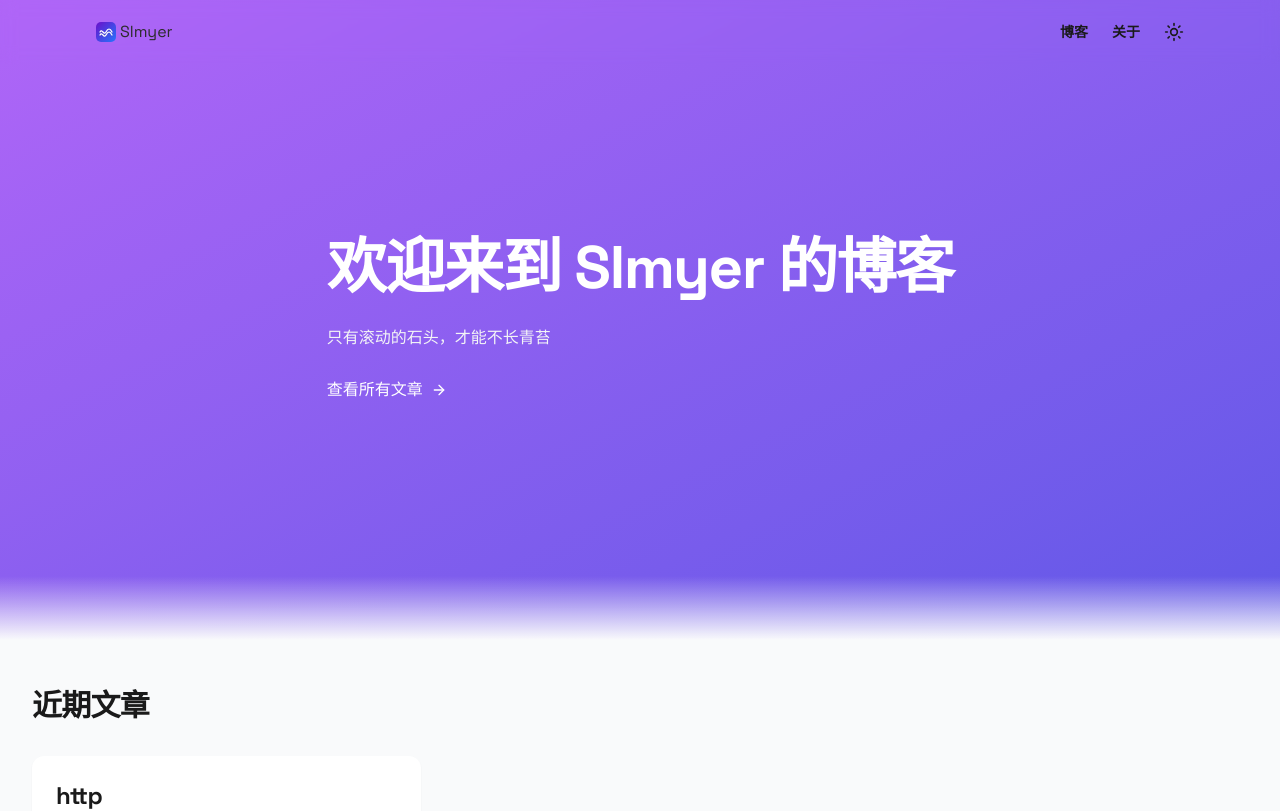
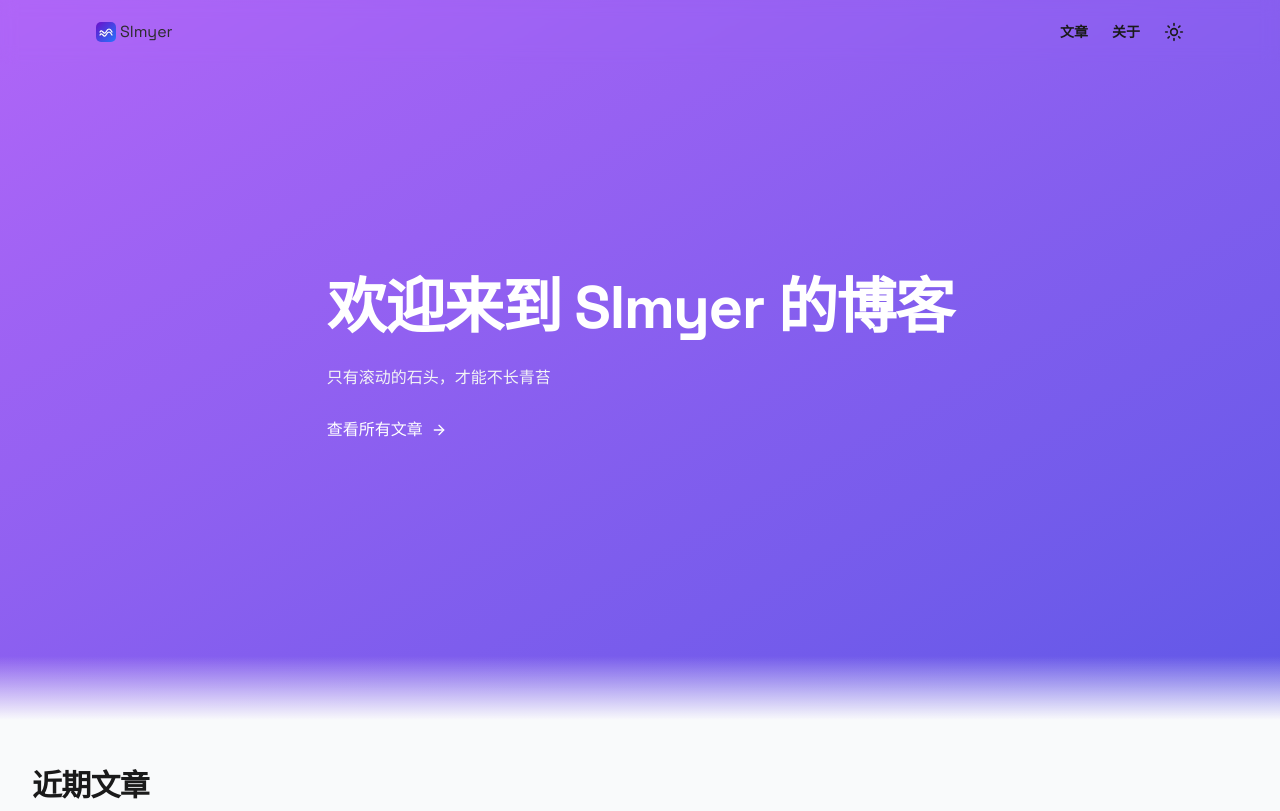
Before and after one commit to slmyer/slmyer-blog, a Next.js app: page / in a window 1280 px wide. Shown: the top 811 px of the page. Built offline with nearby package versions, Linux system fonts and the light colour scheme.

Commit message:
fix: 🐛 修改blog描述

```diff
--- a/src/app/globals.css
+++ b/src/app/globals.css
@@ -13,7 +13,7 @@
   }
 
   .dark {
-    --background: 222.2 84% 4.9%;
+    --background: #121212;
     --foreground: #e4e4e4;
     --color-primary: #9e78ff; /* 默认主题 */
     --card-bg-color: #262626;
--- a/src/app/layout.tsx
+++ b/src/app/layout.tsx
@@ -18,7 +18,7 @@ const fira = Fira_Code({
 })
 
 export const metadata: Metadata = {
-  title: 'Slmyer Blog',
+  title: 'slmyer博客',
   description: 'A minimalist personal blog with a touch of elegance',
   icons: '/images/slmyer.png',
 }
--- a/src/components/MainSection.tsx
+++ b/src/components/MainSection.tsx
@@ -4,7 +4,7 @@ import Link from 'next/link'
 
 export default function MainSection() {
   return (
-    <div className="relative top-0 h-[80vh] overflow-hidden">
+    <div className="relative top-0 h-[90vh] overflow-hidden">
       <ParallaxSection className="absolute inset-0">
         <div className="absolute inset-0 bg-gradient-to-br from-purple-500 to-indigo-600 opacity-90" />
       </ParallaxSection>
--- a/src/components/Nav.tsx
+++ b/src/components/Nav.tsx
@@ -4,7 +4,7 @@ import SwitchTheme from './SwitchTheme'
 const navConfig = [
   {
     href: '/blog',
-    title: '博客',
+    title: '文章',
   },
   {
     href: '/about',
```
